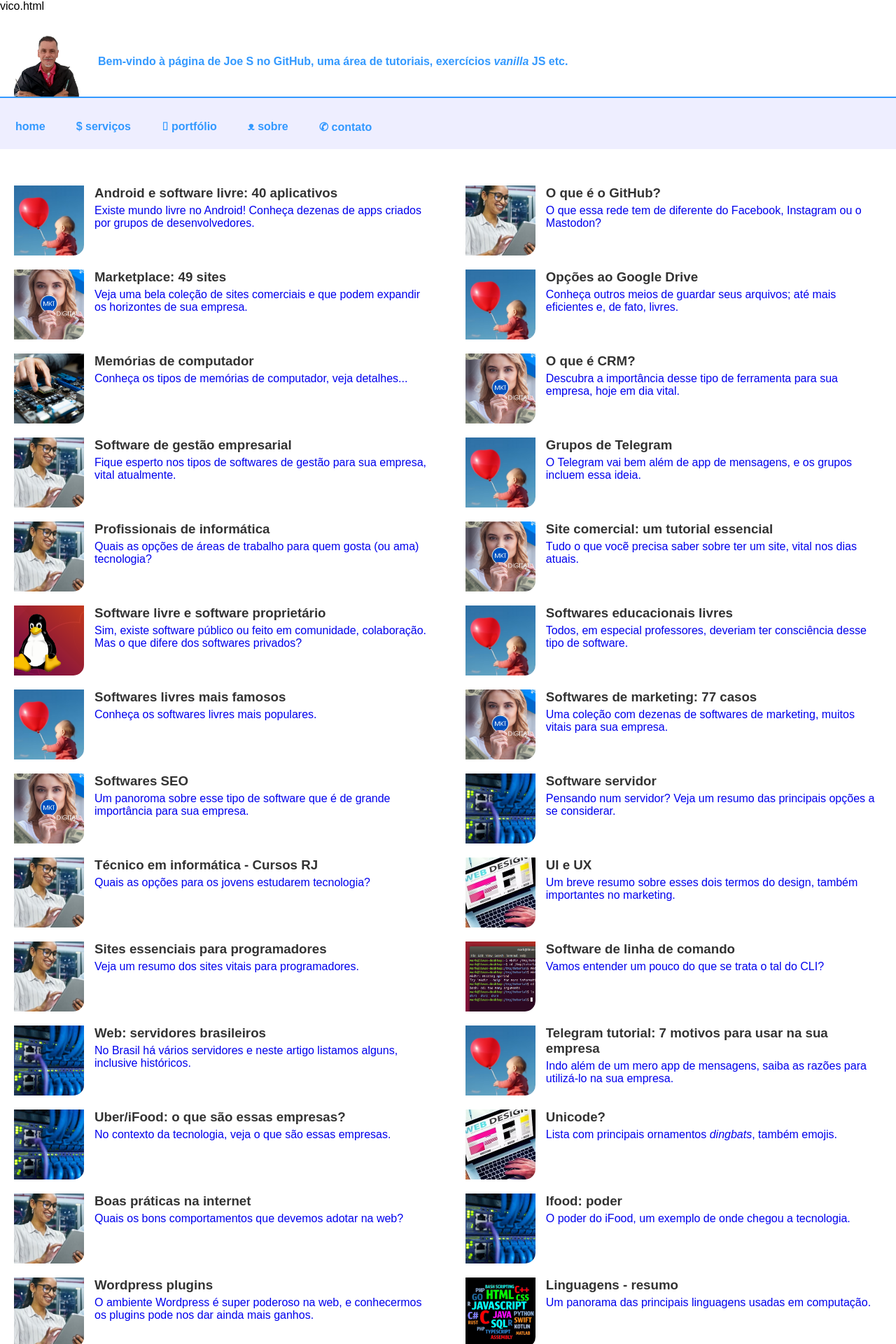
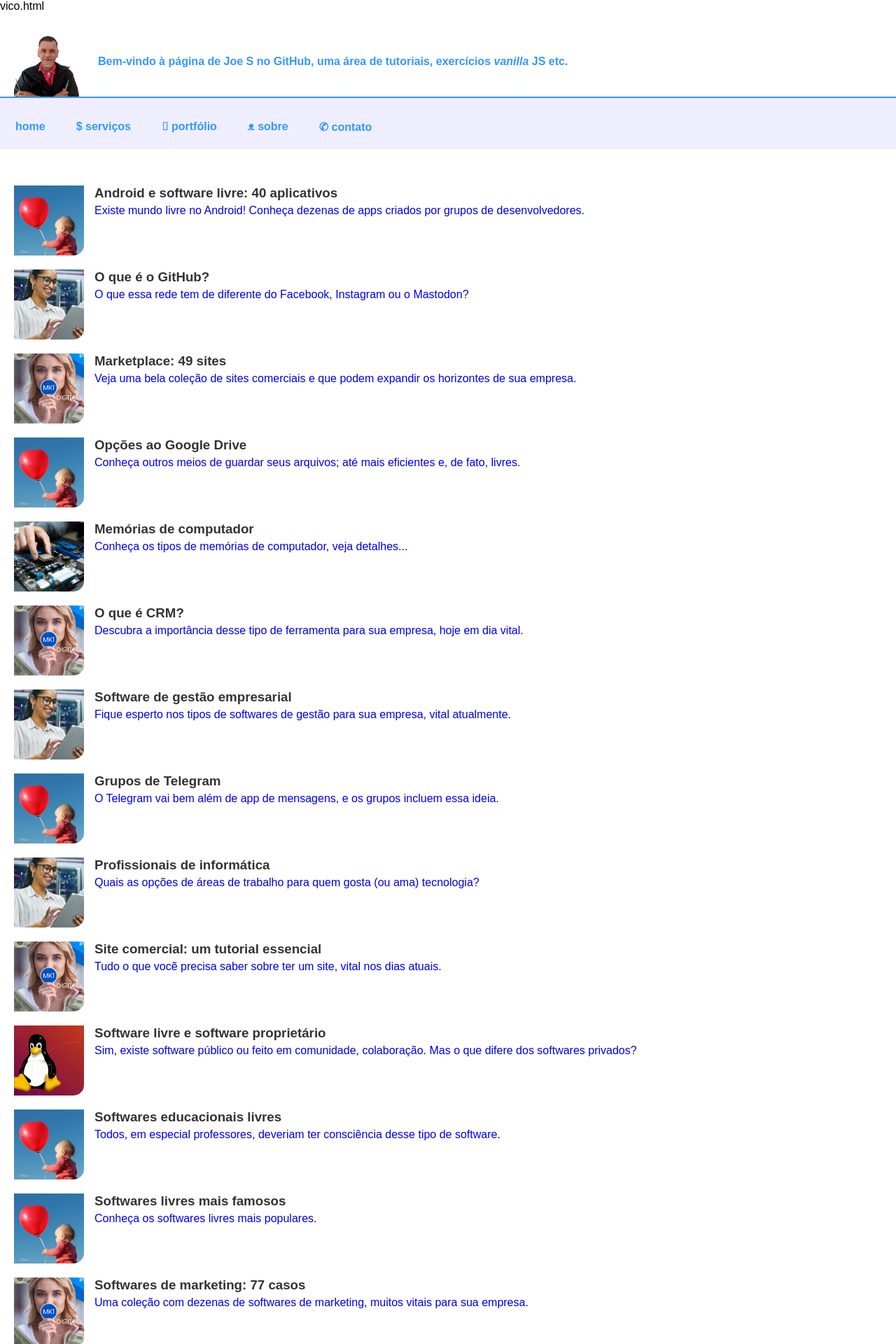
Before and after one commit to Joesynth/joesynth.github.io, a Jekyll site: the page built from index.html, in a window 1280 px wide. Shown: the top 1920 px of the page at 70% size. Built offline with Jekyll 4.4.1, drawn with Linux system fonts in a browser that asks for light colours.

Commit message:
Update style.css

```diff
--- a/css/style.css
+++ b/css/style.css
@@ -88,23 +88,6 @@
         gap: 20px;
     }
 
-    main {
-        flex-direction: row;
-        flex-wrap: wrap;
-        justify-content: space-between;
-    }
-
-
-
-	main > a {
-		flex: 0 0 48%;
-		display: block;
-	}
-
-
-
-
-
     .art-link {
         flex: 0 1 calc(50% - 10px); /* Dois artigos por linha */
     }
```
